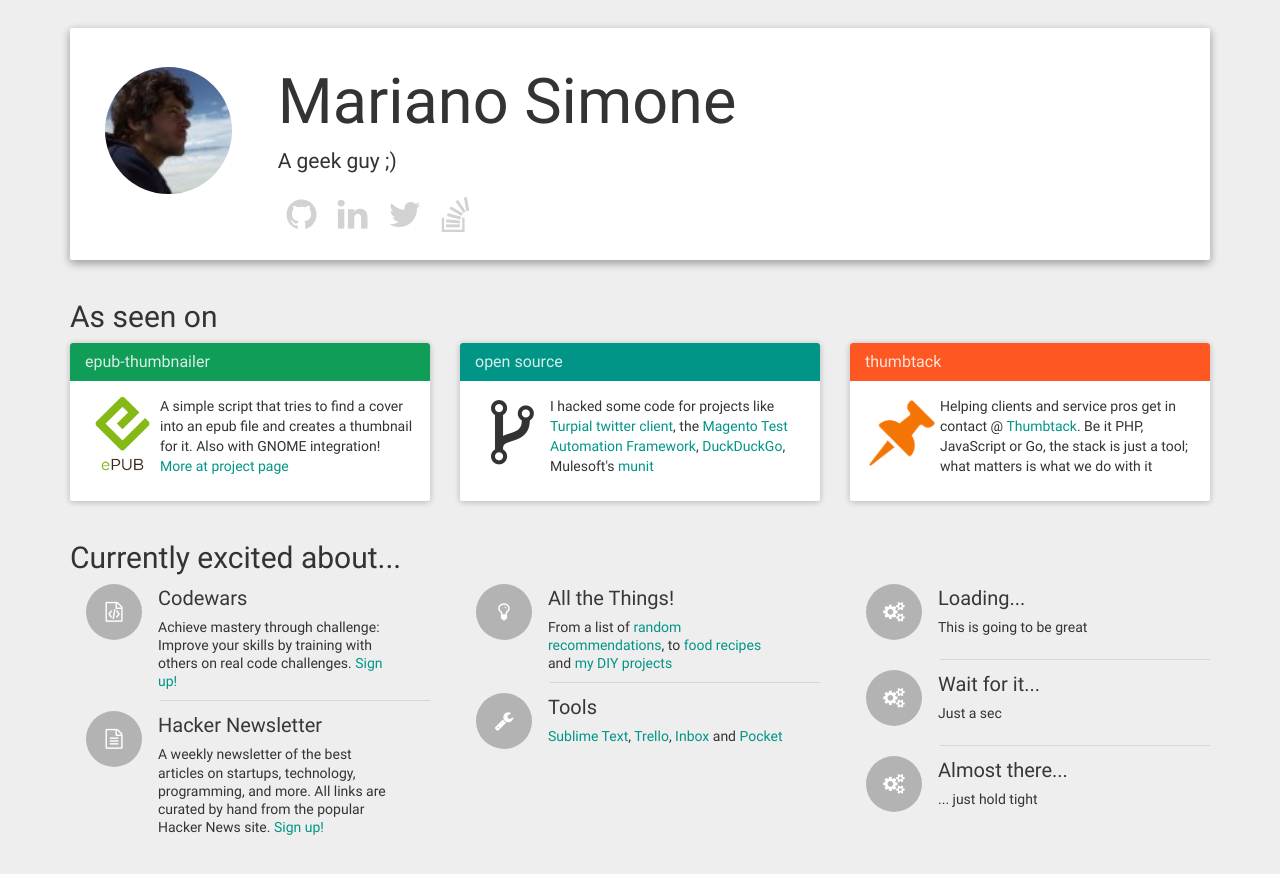
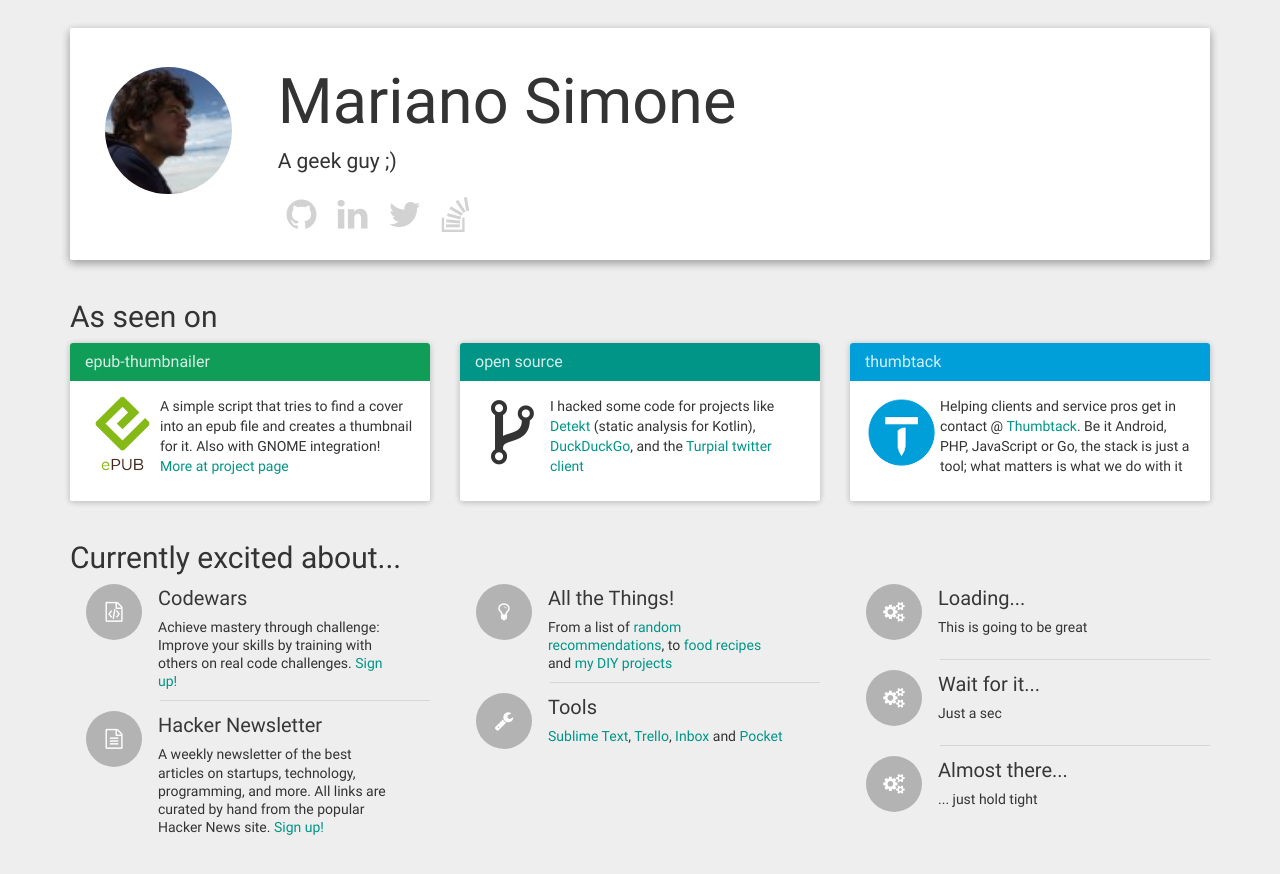
Before and after one commit to marianosimone/marianosimone.github.com, a Jekyll site: the page index.html, which Jekyll copies as it is, in a window 1280 px wide. Shown: the top 874 px of the page. Built offline with Jekyll 4.4.1, drawn with Linux system fonts in a browser that asks for light colours; nearby versions of some CDN libraries.

Commit message:
Update work + open source sections

```diff
--- a/index.html
+++ b/index.html
@@ -109,20 +109,20 @@
                             </div>
                             <div class="panel-body">
                                 <i class="featured_image fa fa-code-fork"></i>
-                                <p>I hacked some code for projects like <a href="https://github.com/satanas/Turpial">Turpial twitter client</a>, the <a href="https://github.com/magento/taf">Magento Test Automation Framework</a>, <a href="https://duckduckhack.com/u/marianosimone/">DuckDuckGo</a>, Mulesoft's <a href="https://github.com/mulesoft/munit">munit</a></p>
+                                <p>I hacked some code for projects like <a href="https://github.com/arturbosch/detekt">Detekt</a> (static analysis for Kotlin), <a href="https://duckduckhack.com/u/marianosimone/">DuckDuckGo</a>, and the <a href="https://github.com/satanas/Turpial">Turpial twitter client</a></p>
                             </div>
                         </div>
                     </div>
                 </div>
                 <div class="col-lg-4">
                     <div class="bs-component">
-                        <div class="panel panel-warning">
-                            <div class="panel-heading">
+                        <div class="panel panel-primary">
+                            <div class="panel-heading" style="background: #009fd9">
                                 <h3 class="panel-title">thumbtack</h3>
                             </div>
                             <div class="panel-body">
                                 <img class="featured_image" src="thumbtack.png"/>
-                                <p>Helping clients and service pros get in contact @ <a href="http://thumbtack.com">Thumbtack</a>. Be it PHP, JavaScript or Go, the stack is just a tool; what matters is what we do with it</p>
+                                <p>Helping clients and service pros get in contact @ <a href="http://thumbtack.com">Thumbtack</a>. Be it Android, PHP, JavaScript or Go, the stack is just a tool; what matters is what we do with it</p>
                             </div>
                         </div>
                     </div>
```
Also changed, not shown: thumbtack.png.
